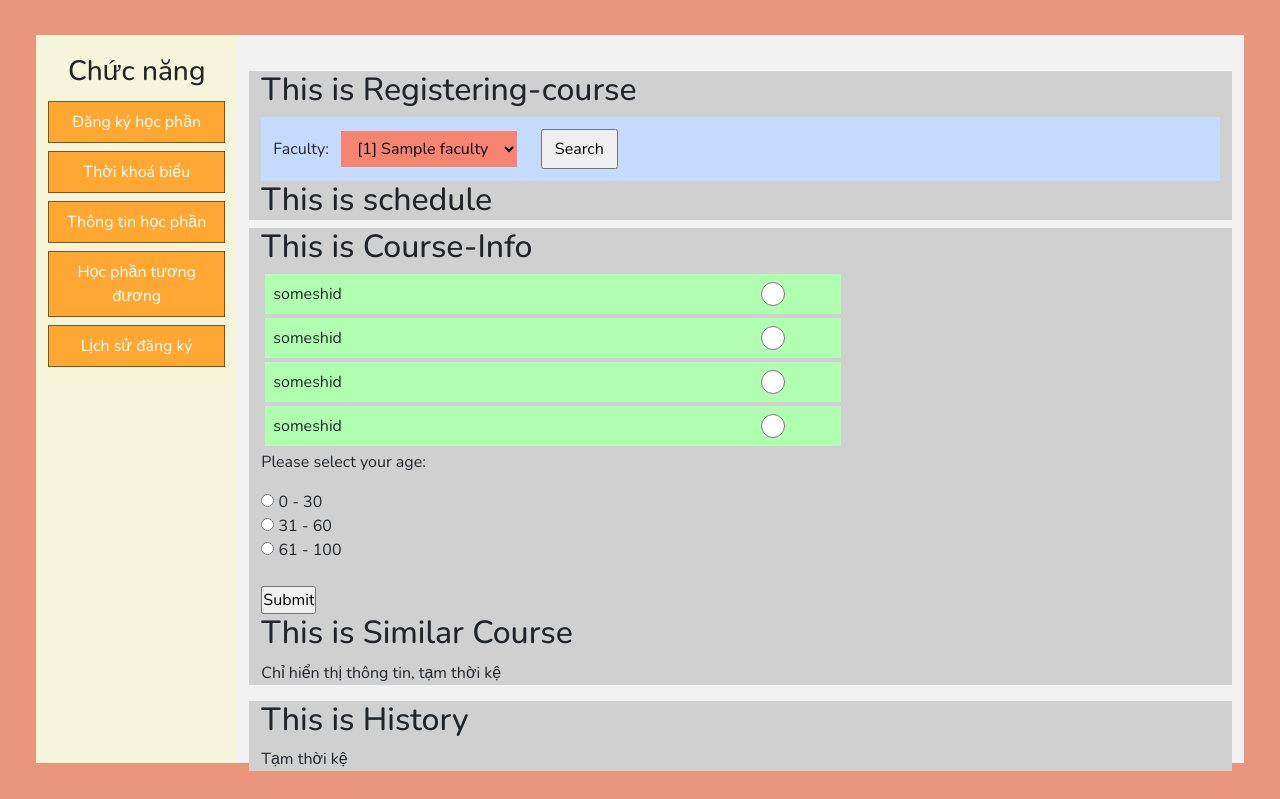
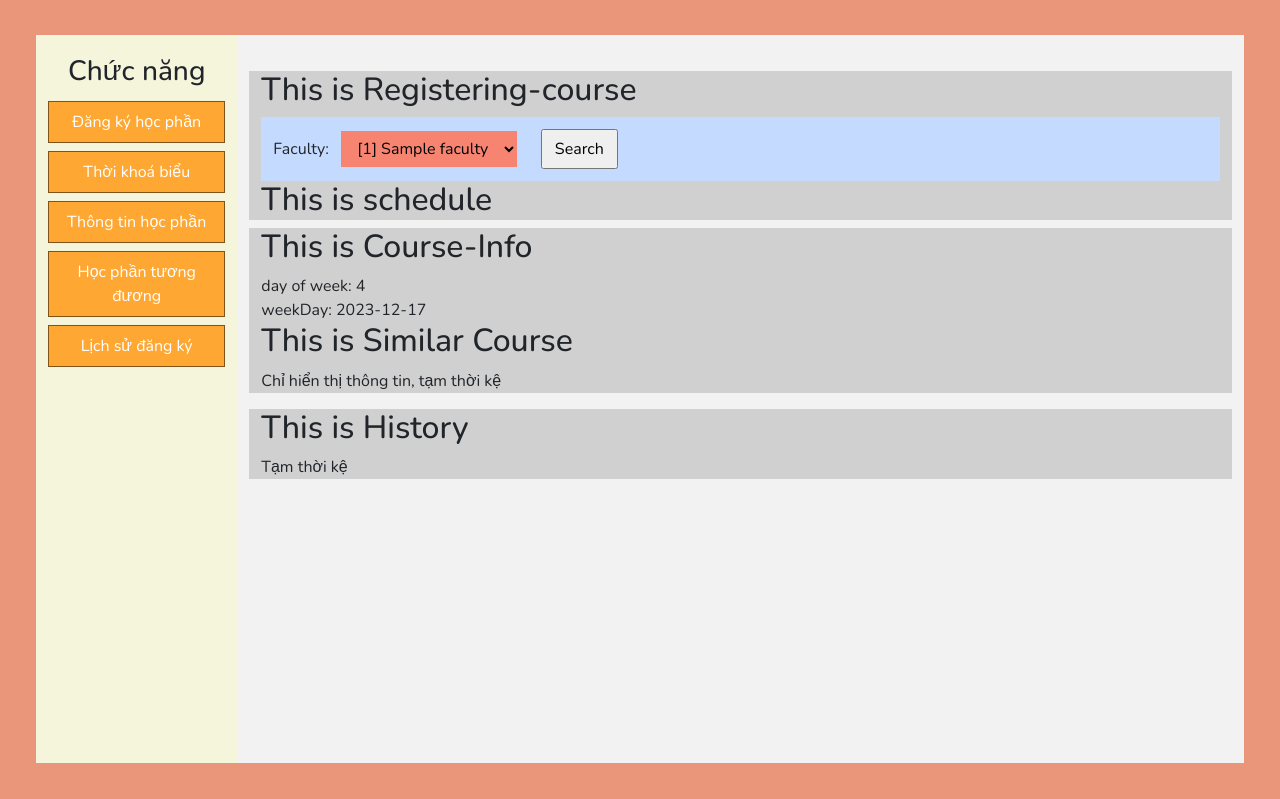
Before and after one commit to MarcoPhanVu/WebDangKyHocPhan, a PHP site: page /CourseRegistering/ in a window 1280 px wide. Shown: the part 317-1116 px from the top of the page. Run offline with PHP 8.4, Linux system fonts and the light colour scheme; tables that the repository leaves empty hold one stand-in row (values such as "Sample post"); data that the repository does not hold is empty; grey boxes are pictures that could not be loaded.

```diff
--- a/pages/course-info.php
+++ b/pages/course-info.php
@@ -1,54 +1,12 @@
 <div class="displayer container" data-destination="course-info">
     <h2 class="title">This is Course-Info</h2>
 
-    <label for="class-id" class="class-item">
-    someshid
-        <input
-            class="class-designation"
-            type="radio"
-            name="class-id"
-            id="emptyhehe"
-            value="emptyhehe"
-        >
-    </label>
-    <label for="class-id" class="class-item">
-    someshid
-        <input
-            class="class-designation"
-            type="radio"
-            name="class-id"
-            id="emptyhihi"
-            value="emptyhihi"
-        >
-    </label>
-    <label for="class-id" class="class-item">
-    someshid
-        <input
-            class="class-designation"
-            type="radio"
-            name="class-id"
-            id="emptyhuhu"
-            value="emptyhuhu"
-        >
-    </label>
-    <label for="class-id" class="class-item">
-    someshid
-        <input
-            class="class-designation"
-            type="radio"
-            name="class-id"
-            id="emptyhoho"
-            value="emptyhoho"
-        >
-    </label>
-
-    <p>Please select your age:</p>
-    <input type="radio" id="age1" name="age" value="30">
-    <label for="age1">0 - 30</label><br>
-    <input type="radio" id="age2" name="age" value="60">
-    <label for="age2">31 - 60</label><br>
-    <input type="radio" id="age3" name="age" value="100">
-    <label for="age3">61 - 100</label><br><br>
-    <input type="submit" value="Submit">
+    <?php
+        $date = "2023-12-21";
+        $dayofweek = date('w', strtotime($date));
+        $result    = date('Y-m-d', strtotime(($day - $dayofweek).' day', strtotime($date)));
+        echo "day of week: $dayofweek<br>";
+        echo "weekDay: $result";
+    ?>
 
 </div>
```
Also changed, not shown: pages/components/class-item.php (+5 -5 lines).
